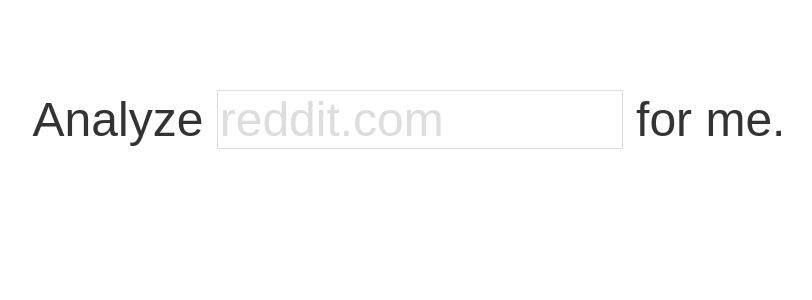
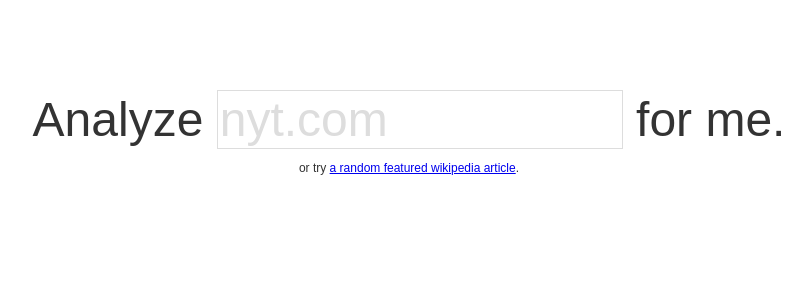
Before and after one commit to agoraphobiae/howmanygiven, a Flask app: page / in a window 1280 px wide. Shown: the top 300 px of the page, without its empty margins (231-1043 px from the left). Run offline with Flask 2, Linux system fonts and the light colour scheme; some libraries are stand-ins or nearby versions.

Commit message:
add wikipedia suggestion, add random default text, add jquery

```diff
--- a/howmanyapp/static/common.css
+++ b/howmanyapp/static/common.css
@@ -20,7 +20,7 @@
 }
 
 form {
-	margin-bottom: 2em;
+	margin-bottom: 0em;
 }
 
 input {
@@ -28,6 +28,10 @@
 	font-size: 1em;
 	color: #DDD;
 	border: 1px solid #DDD;
+}
+
+.small {
+	font-size: 0.25em;
 }
 
 .center {
--- a/howmanyapp/templates/index.html
+++ b/howmanyapp/templates/index.html
@@ -1,6 +1,21 @@
 {% extends "base.html" %}
 {% block head %}
+<script type='text/javascript' src='http://ajax.googleapis.com/ajax/libs/jquery/1.4/jquery.min.js'></script>
+<script type='text/javascript' src="{{ url_for('static', filename='dynamicpage.js') }}"></script>
+<script type='text/javascript' src="{{ url_for('static', filename='modernizr.js') }}"></script>
+
 <script>
+var suggestions = ['reddit.com', 'nyt.com',
+                  'slashdot.org']
+$( document ).ready(function() {
+      $('#urlinput').attr('value', suggestions[Math.floor(Math.random()*suggestions.length)]);
+
+      $('#wiki').click( function() {
+        $('#urlinput').attr('value', 'http://tools.wikimedia.de/~dapete/random/enwiki-featured.php');
+        submitForm();
+      });
+});
+
 function clearInput(inputbox) {
       if (inputbox.cleared) { return; }
       inputbox.value = '';
@@ -8,15 +23,11 @@
       inputbox.style.color = '#333';
 }
 function submitForm() {
-      url = document.getElementById('urlinput').value;
-      window.location = '/' + url;
-      return false;
+      // window.location = '/' + $('#urlinput').attr('value');
+      // return false;
+      $('#urlform').submit();
     }
 </script>
-
-<script type='text/javascript' src='http://ajax.googleapis.com/ajax/libs/jquery/1.4/jquery.min.js'></script>
-<script type='text/javascript' src="{{ url_for('static', filename='dynamicpage.js') }}"></script>
-<script type='text/javascript' src="{{ url_for('static', filename='modernizr.js') }}"></script>
 {% endblock %}
 
 
@@ -28,6 +39,7 @@
      for me.
     <input type="submit" style="display: none;">
   </form>
+  <p class="small">or try <a id="wiki" href="#">a random featured wikipedia article</a>.<p>
 
   <section id="main-content">
     <div id="guts">
```
